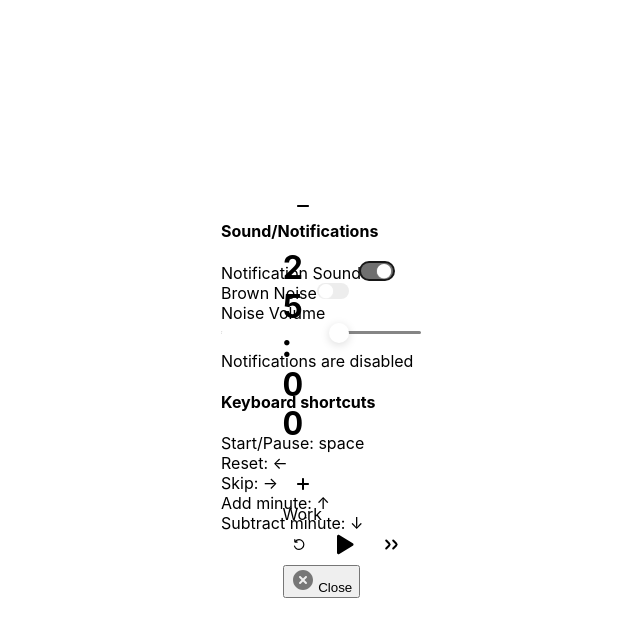
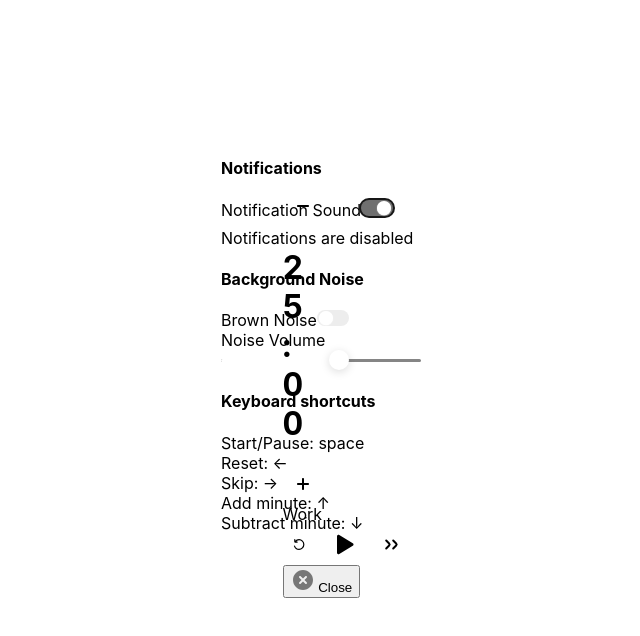
Before and after one commit to jamesjlyons/pomodo, a Next.js app: page / in a window 1280 px wide. Both pictures are taken after a click on the button "Settings". Shown: the top 636 px of the page, without its empty margins (293-933 px from the left). Built offline with nearby package versions, Linux system fonts and the light colour scheme.

Commit message:
settings width and stack

```diff
--- a/components/Pomodoro.tsx
+++ b/components/Pomodoro.tsx
@@ -798,8 +798,9 @@ export default function Pomodoro() {
                 animate={{ y: 0, opacity: 1 }}
                 exit={{ y: 16, opacity: 0 }}
               >
-                <div className="soundAndNotif">
-                  <h4>Sound/Notifications</h4>
+                <div className='soundAndNotif'>
+                  <div className="notif">
+                    <h4>Notifications</h4>
                     <form>
                       <div className="switch">
                         <label className="Label" htmlFor="sound">
@@ -814,6 +815,17 @@ export default function Pomodoro() {
                           <Switch.Thumb className="SwitchThumb" />
                         </Switch.Root>
                       </div>
+                    </form>
+
+                    <NotificationControls
+                      notifEnabled={notifEnabled}
+                      setNotifEnabled={setNotifEnabled}
+                    />
+                  </div>
+
+                  <div className="sound">
+                    <h4>Background Noise</h4>
+                    <form>
                       <div className="switch">
                         <label className="Label" htmlFor="brown">
                           Brown Noise
@@ -849,11 +861,7 @@ export default function Pomodoro() {
                         </Slider.Root>
                       </div>
                     </form>
-
-                  <NotificationControls
-                    notifEnabled={notifEnabled}
-                    setNotifEnabled={setNotifEnabled}
-                  />
+                  </div>
                 </div>
 
                 <div className="shortcuts">
--- a/styles/pomodoro.css
+++ b/styles/pomodoro.css
@@ -195,11 +195,14 @@
   display: flex;
   flex-wrap: wrap;
   gap: 32px;
+  max-width: 90vw;
 }
 
 .shortcuts > h4,
-.soundAndNotif > h4 {
+.sound > h4,
+.notif > h4{
   margin: 0;
+  margin-bottom: 8px;
 }
 
 .soundAndNotif {
```
Lines whose indentation alone changed are shown as unchanged.
